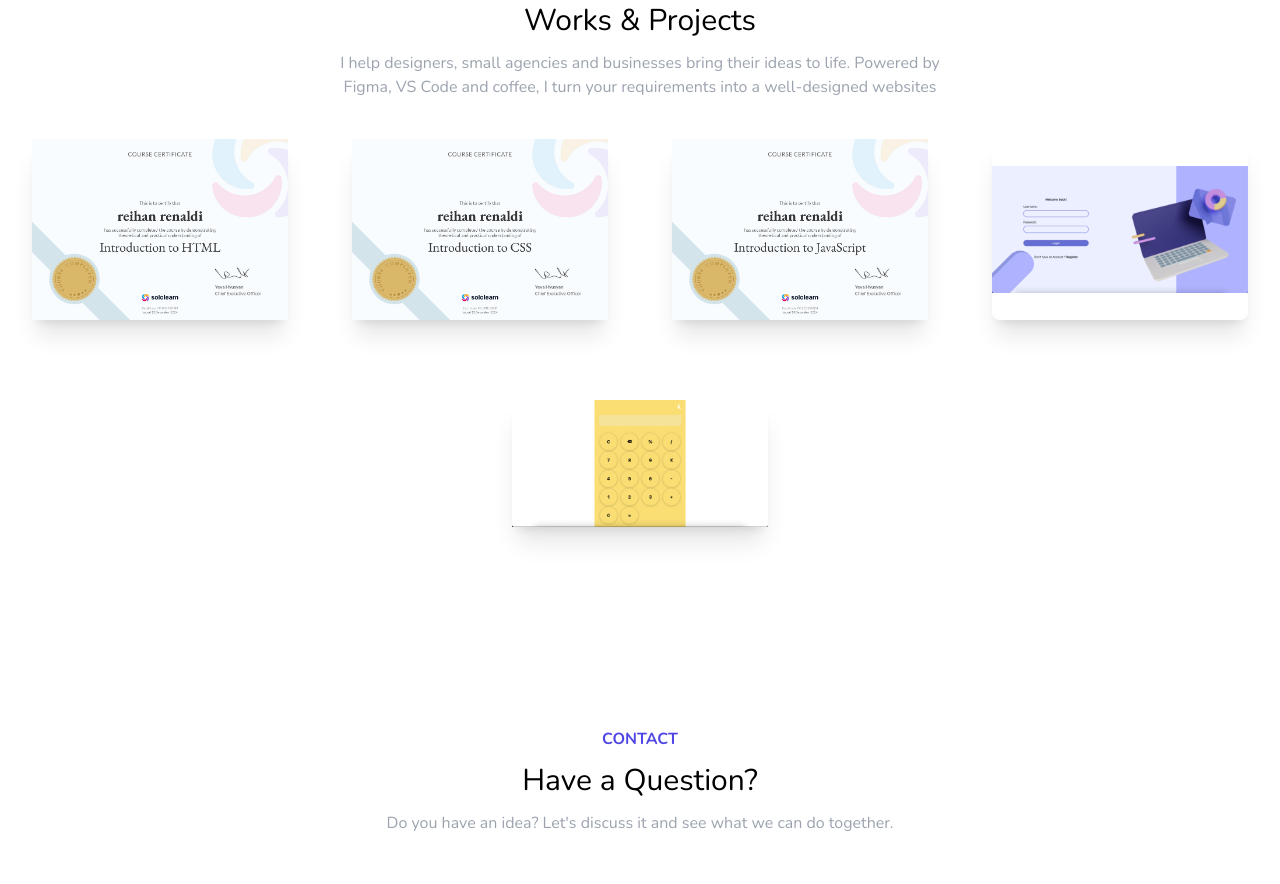
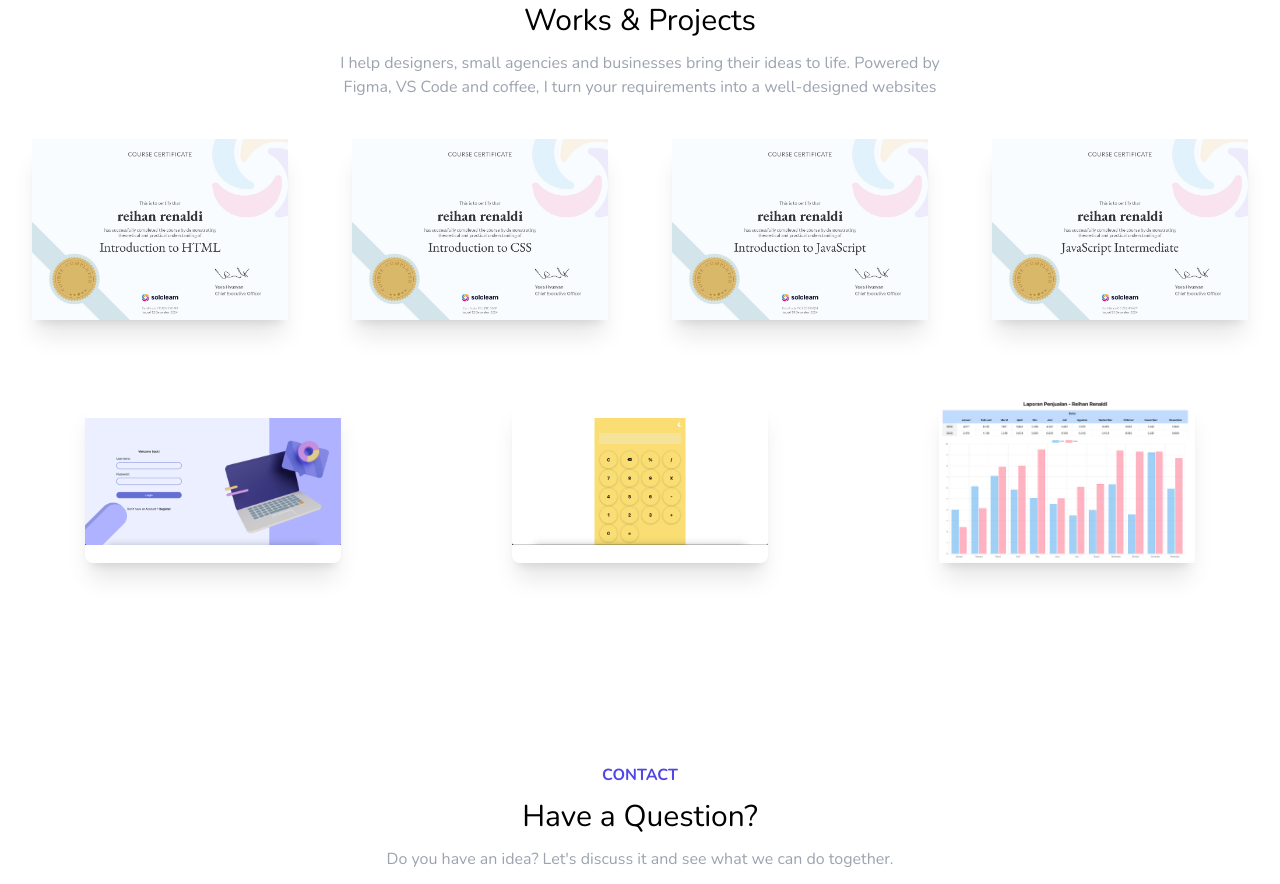
Before and after one commit to reihanrere/reihan-renaldi-portfolio, a website: page index.html in a window 1280 px wide. Shown: the part 2130-3014 px from the top of the page. Drawn offline with nearby package versions, Linux system fonts and the light colour scheme.

Commit message:
add project chart and certificate js intermediate

```diff
--- a/index.html
+++ b/index.html
@@ -237,6 +237,14 @@
           </div>
           <!-- card -->
           <div
+                  class="w-full md:w-5/12 lg:w-1/5 shadow-xl rounded-lg my-3 md:my-10 m-1 transition-all hover:scale-110 flex justify-center items-center"
+          >
+            <a target="_blank" href="https://www.sololearn.com/certificates/CC-ZELNNAZ9">
+              <img src="./img/certificate-js-2.jpg" alt="certificate-js-3" />
+            </a>
+          </div>
+          <!-- card -->
+          <div
             class="w-full md:w-5/12 lg:w-1/5 shadow-xl rounded-lg my-3 md:my-10 m-1 transition-all hover:scale-110 flex justify-center items-center"
           >
             <a target="_blank" href="https://tugas-login.reihanrenaldi.site/tugas/login-page/">
@@ -249,6 +257,14 @@
           >
             <a target="_blank" href="https://tugas-login.reihanrenaldi.site/tugas/reihan-renaldi-kalkulator/">
               <img src="./img/calculator-page.png" alt="calculator-page" />
+            </a>
+          </div>
+          <!-- card -->
+          <div
+                  class="w-full md:w-5/12 lg:w-1/5 shadow-xl rounded-lg my-3 md:my-10 m-1 transition-all hover:scale-110 flex justify-center items-center"
+          >
+            <a target="_blank" href="https://tugas-login.reihanrenaldi.site/tugas/reihan-renaldi-chart/">
+              <img src="./img/mychart.png" alt="chart-page" />
             </a>
           </div>
         </div>
```
Also changed, not shown: img/certificate-js-2.jpg (added), img/mychart.png (added).
